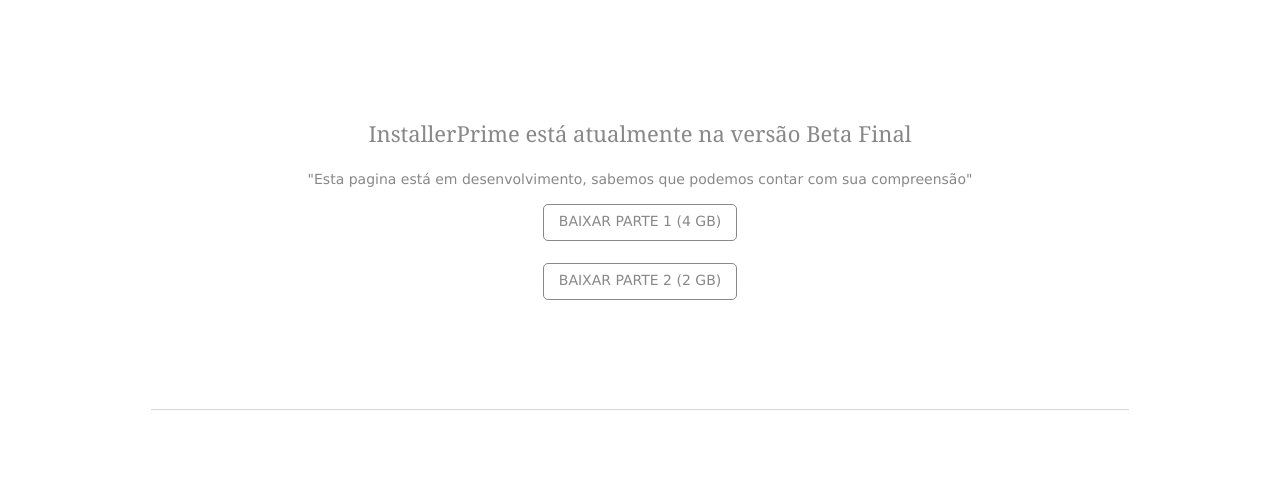
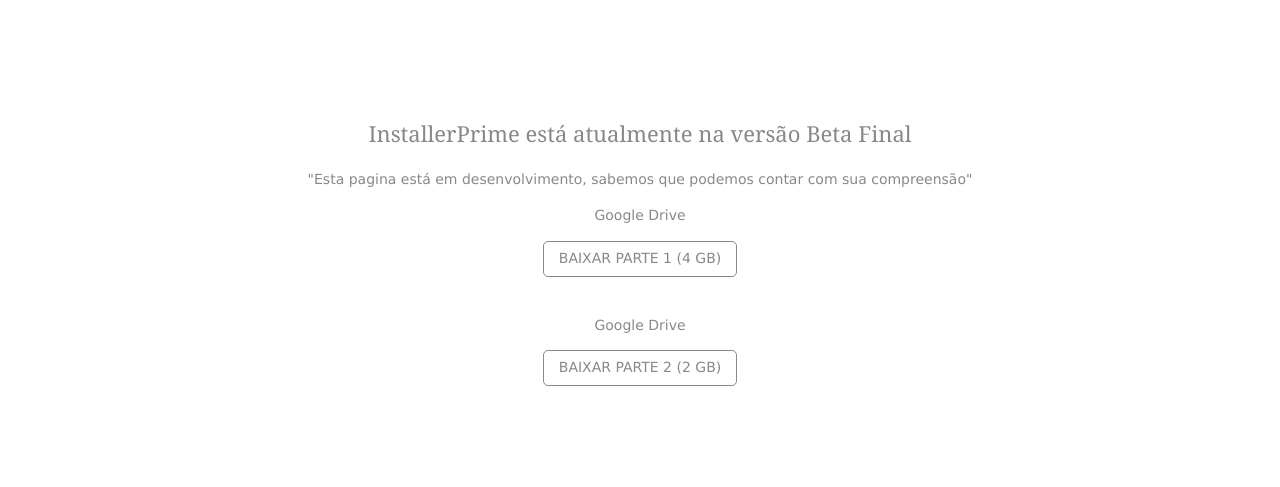
Before and after one commit to suportee2s/e2ssite, a plain HTML site: page contact.html in a window 1280 px wide. Shown: the part 272-759 px from the top of the page. Drawn offline with Linux system fonts and the light colour scheme.

Commit message:
Update contact.html

```diff
--- a/contact.html
+++ b/contact.html
@@ -45,8 +45,10 @@ document.getElementById('contador').value = vCont;
 <section class="group center">
 <h2 class="heading"><br><br><br><br>InstallerPrime está atualmente na versão Beta Final</h2>
 <center><p>"Esta pagina está em desenvolvimento, sabemos que podemos contar com sua compreensão"</p></center>
+<center><p>Google Drive</p></center>
 <a class="btn"  href="https://drive.google.com/file/d/1_bEuiXHigcuoL510w7KrJ0JxFjh6XC41/view?usp=sharing" target="_blank" value="Baixar parte 1 (4 GB)" onclick="conta();">Baixar parte 1 (4 GB)</a><br><br>
 <!-- <center><input type="text" id="contador" name="isso"  size="5" /></center> -->
+<center><p>Google Drive</p></center>
 <a class="btn"  href="https://drive.google.com/file/d/1De5L7jbhelhsJ4rB34UxVTHC0vvTZfUJ/view?usp=sharing" target="_blank" value="Baixar parte 1 (4 GB)" onclick="conta();">Baixar parte 2 (2 GB)</a><br><br>
 <!--<center><input type="text" id="contador" name="isso"  size="5" /></center> -->
 
```
